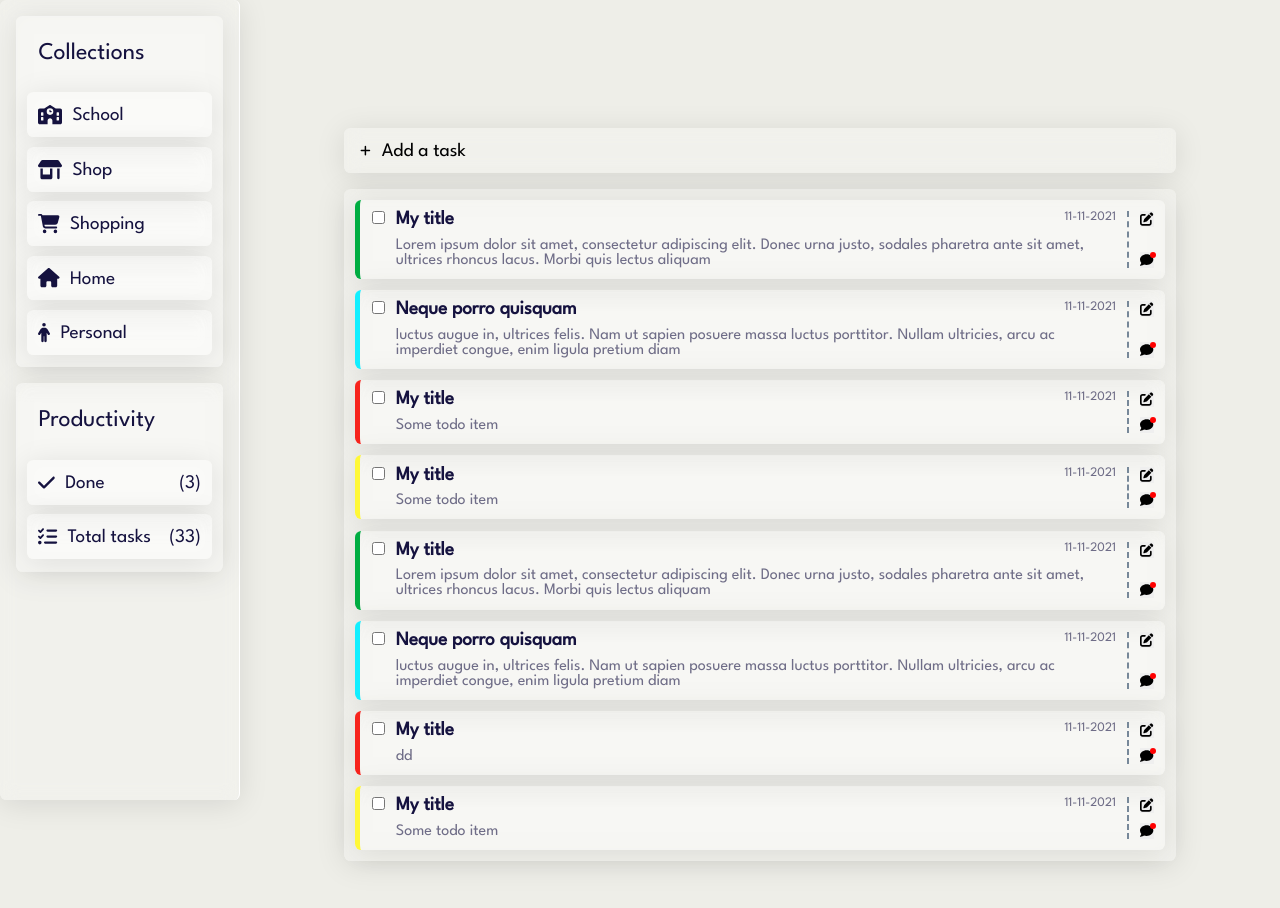
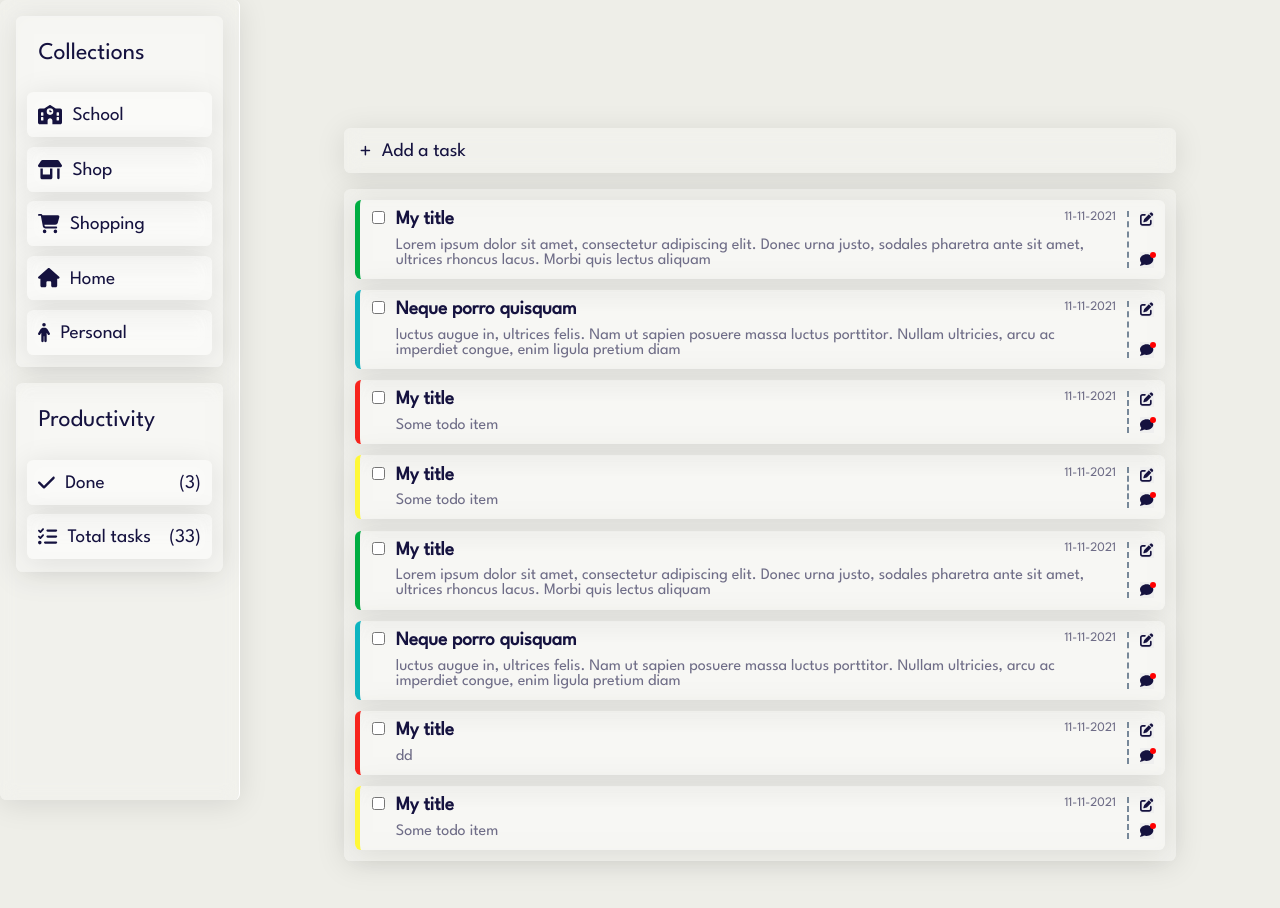
Before and after one commit to akunalic1/ToDo, a React (Create React App) app: page / in a window 1280 px wide. Built offline with nearby package versions, Linux system fonts and the light colour scheme; data requests are answered from the project's data file.

Commit message:
default blue color changed

```diff
--- a/src/css/forAll.css
+++ b/src/css/forAll.css
@@ -6,7 +6,7 @@
   --dark-blue: #15123f;
 
   --urgent-red: #f7241d;
-  --default-blue: #13efff;
+  --default-blue: #0db4c0;
   --low-priority-yellow: rgb(255, 248, 56);
   --important-green: #00ad42;
 
@@ -18,6 +18,7 @@
   padding: 0;
   box-sizing: border-box;
   font-family: var(--font-spartan);
+  color: var(--dark-blue);
 }
 
 body {
```
